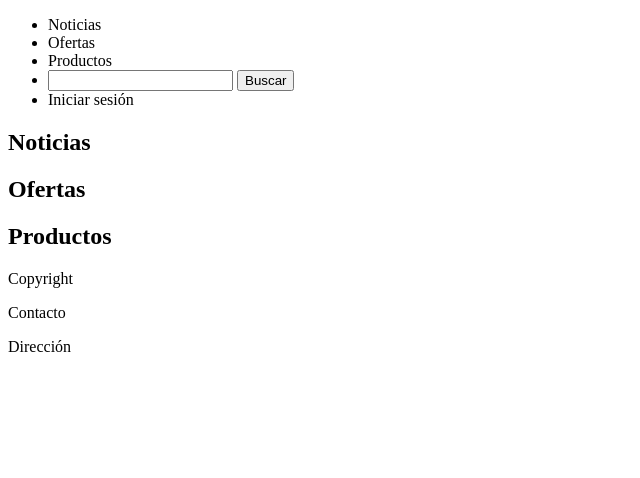
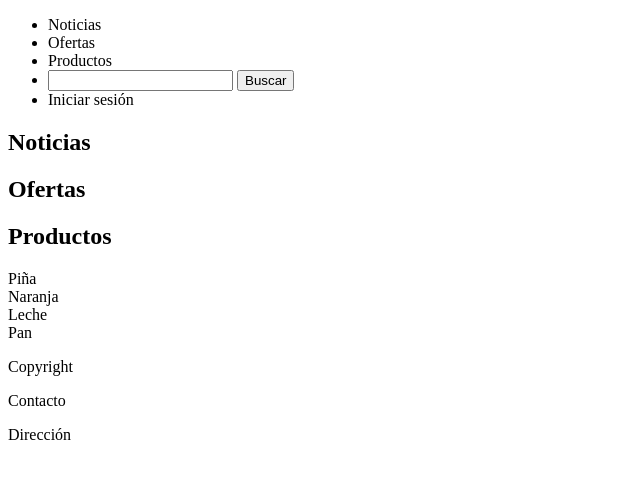
Before and after one commit to fdominguez-m/diseno_interfaces_web, a plain HTML site: page index.html in a window 1280 px wide. Shown: the whole page, without its empty margins (0-640 px from the left). Drawn offline with Linux system fonts and the light colour scheme.

Commit message:
Update index.html

```diff
--- a/index.html
+++ b/index.html
@@ -33,6 +33,10 @@
         </section>
         <section>
             <h1>Productos</h1>
+            <article>Piña</article>
+            <article>Naranja</article>
+            <article>Leche</article>
+            <article>Pan</article>
         </section>
     </main>
 
```
